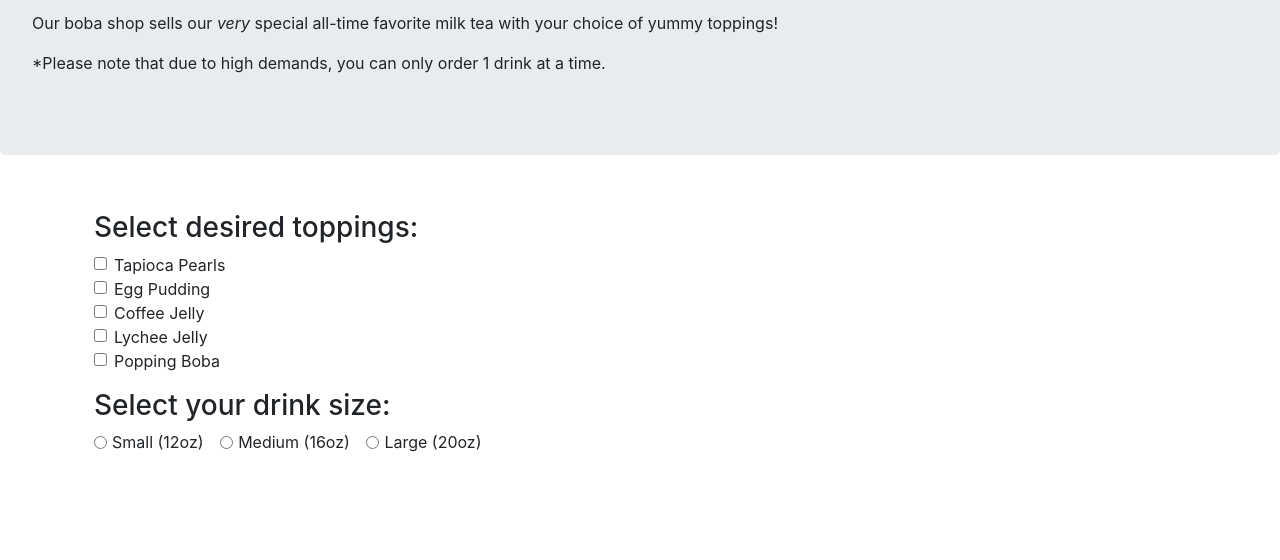
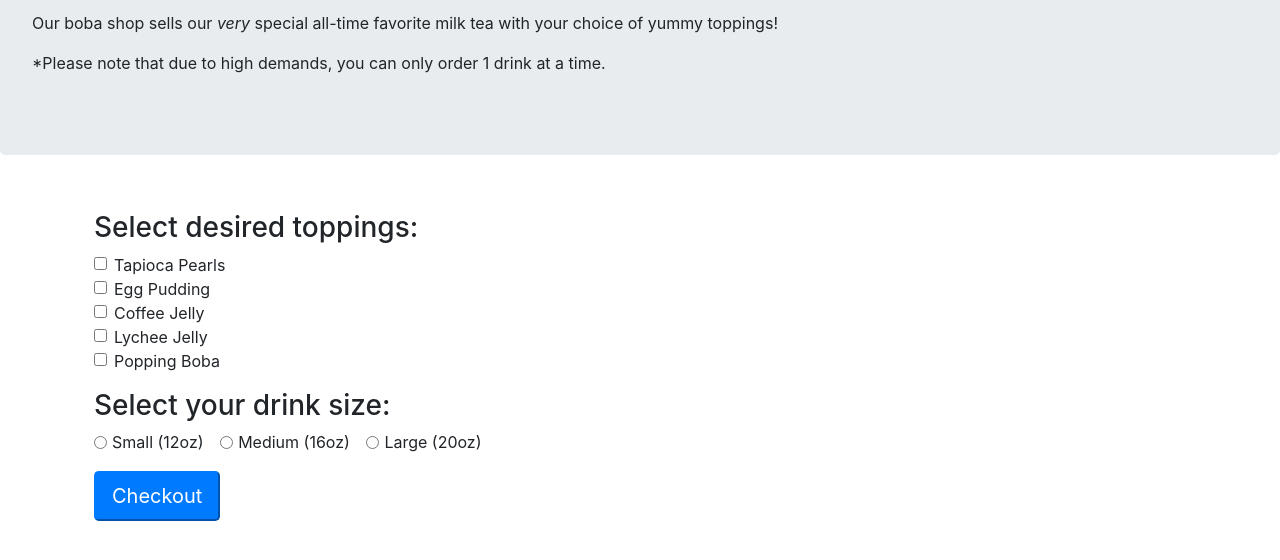
Before and after one commit to ayohana/boba-shop, a plain HTML site: page index.html in a window 1280 px wide. Shown: the part 134-694 px from the top of the page. Drawn offline with Linux system fonts and the light colour scheme.

Commit message:
Complete user input form

```diff
--- a/index.html
+++ b/index.html
@@ -72,10 +72,11 @@
           </div>
         </div>
 
+        <!-- Checkout Button -->
+        <button id="checkout" class="btn-lg btn-primary" type="submit">Checkout</button>
+
       </form>
     </div>
 
-
-
   </body>
 </html>
```
